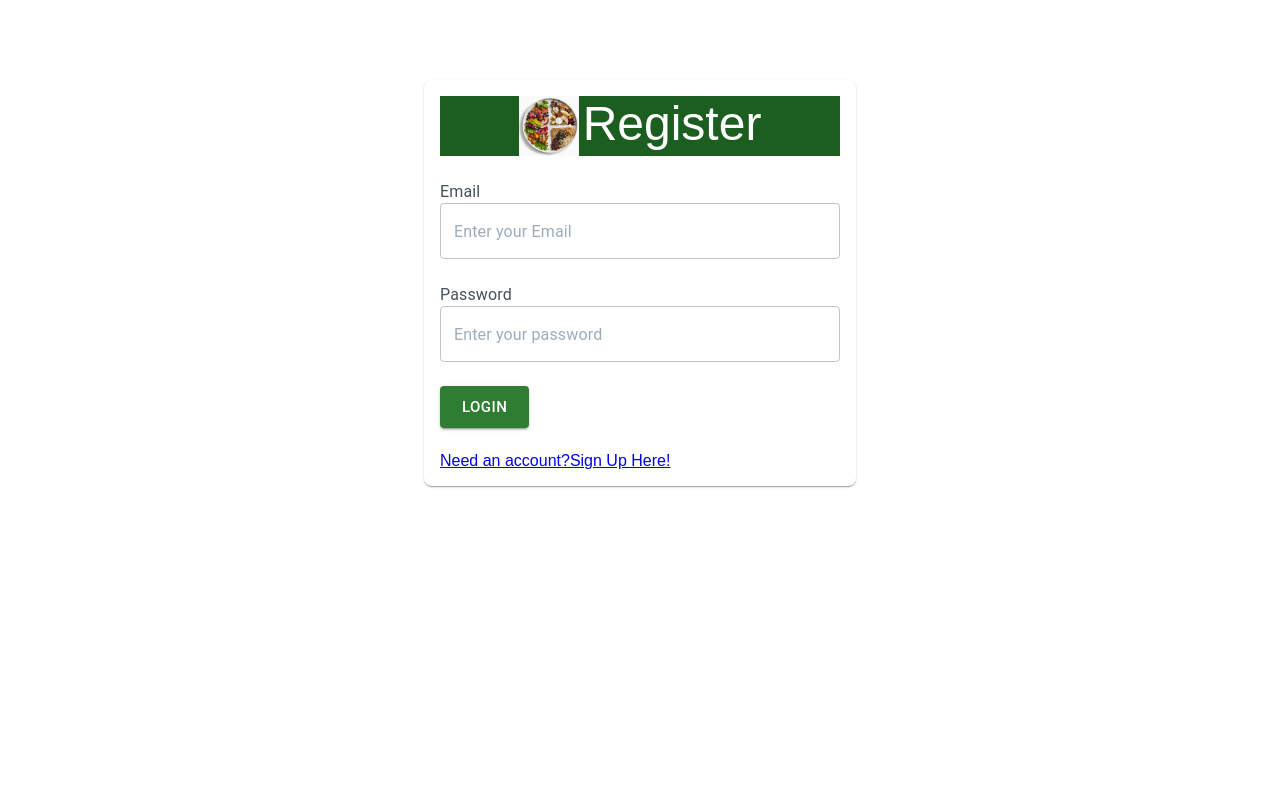
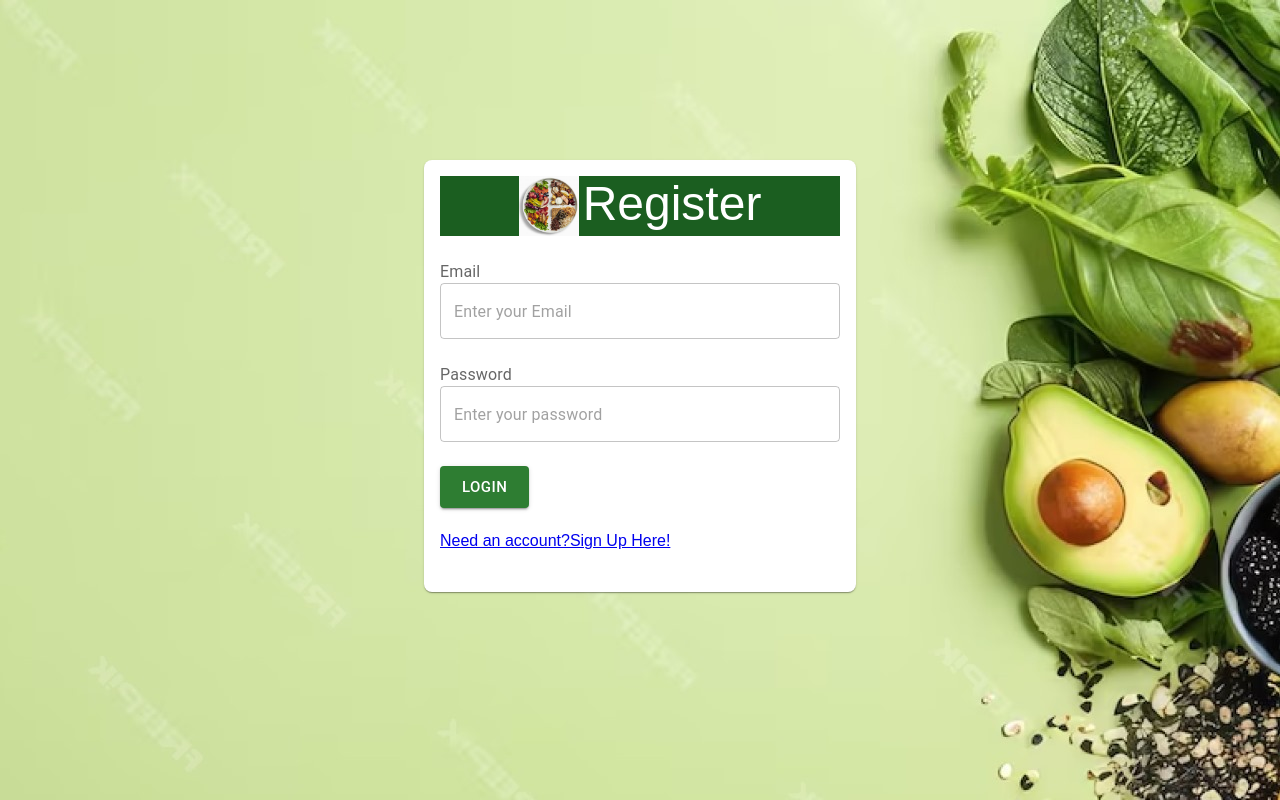
Before and after one commit to praveenakan08/Nutritional-Assessment-Application, a React (Create React App) app in the folder client/: page /login in a window 1280 px wide. Built offline with nearby package versions, Linux system fonts and the light colour scheme.

Commit message:
feat:added ML model and included bg img for register & Login

```diff
--- a/client/src/App.css
+++ b/client/src/App.css
@@ -1,6 +1,12 @@
 .root{
   padding: 16px 16px 16px 16px;
+  padding: 16px 16px 16px 16px;
 }
+.register-page {
+  background-image: url('../public/bg.jpeg');
+  width:100%;
+}
+
 #label{
 padding-bottom: 2px;
 }
--- a/client/src/App.tsx
+++ b/client/src/App.tsx
@@ -1,17 +1,13 @@
 import React from "react";
-import "./App.css";
-import { Container } from "@mui/material";
 import { Route, Routes } from "react-router-dom";
 import Login from "./pages/Login";
 import Register from "./pages/Register";
 import Dashboard from "./pages/Dashboard";
 import UploadImage from "./pages/UploadImage";
-
-// import Logo from "../public/nutrifit-logo.jpg";
+import "./App.css";
 
 const App = (): JSX.Element => {
   return (
-    <Container>
     <Routes>
       <Route path="/" element={<Register />} />
       <Route path="/register" element={<Register />} />
@@ -19,7 +15,6 @@ const App = (): JSX.Element => {
       <Route path="/login" element={<Login />} />
       <Route path="/upload" element={<UploadImage />} />
     </Routes>
-    </Container>
   );
 };
 
--- a/client/src/index.css
+++ b/client/src/index.css
@@ -5,10 +5,8 @@ body {
   -moz-osx-font-smoothing: grayscale;
   align-content: center;
   justify-content: center;
-  display: flex;
-  /* background-image: url('.././assets/nutrifit-logo.jpg'); */
+  /* display: flex; */
 }
-
 code {
   font-family: sans-serif;
 }
--- a/client/src/pages/Login.tsx
+++ b/client/src/pages/Login.tsx
@@ -1,34 +1,16 @@
-import React, { useEffect, useState } from "react";
+import React, { useState } from "react";
 import {
   TextField,
   Grid,
   Typography,
   Button,
   Box,
-  ThemeProvider,
-  createTheme,
   FormLabel,
   CircularProgress,
 } from "@mui/material";
 import { Link, useNavigate } from "react-router-dom";
 import { useForm } from "react-hook-form";
 import axios from "axios";
-// import Logo from "../public/nutrifit-logo.jpg";
-
-const theme = createTheme({
-  palette: {
-    background: {
-      paper: "#fff",
-    },
-    text: {
-      primary: "#173A5E",
-      secondary: "#46505A",
-    },
-    action: {
-      active: "#001E3C",
-    },
-  },
-});
 
 const Login = (): JSX.Element => {
   const history = useNavigate();
@@ -67,21 +49,16 @@ const Login = (): JSX.Element => {
       });
   };
   return (
-    <ThemeProvider theme={theme}>
-      {loader && (
-        <Box
-          sx={{
-            bgcolor: "background.paper",
-            p: 2,
-            marginTop: 40,
-            display: "flex",
-            alignItems: "center",
-            width: 600,
-          }}
-        >
-          <CircularProgress color="success" />
-        </Box>
-      )}
+    <div
+      className="register-page"
+      style={{
+        width: "100%",
+        height: "800px",
+        display: "flex",
+        justifyContent: "center",
+      }}
+    >
+      {loader && <CircularProgress color="success" />}
       {!loader && (
         <Box
           sx={{
@@ -89,9 +66,10 @@ const Login = (): JSX.Element => {
             boxShadow: 1,
             borderRadius: 2,
             p: 2,
-            marginTop: 10,
+            marginTop: 20,
             justifyItems: "center",
             width: 400,
+            height: 400,
           }}
         >
           <form onSubmit={handleSubmit(onSubmit)}>
@@ -156,7 +134,7 @@ const Login = (): JSX.Element => {
           </form>
         </Box>
       )}
-    </ThemeProvider>
+    </div>
   );
 };
 
--- a/client/src/pages/Register.tsx
+++ b/client/src/pages/Register.tsx
@@ -5,8 +5,6 @@ import {
   Typography,
   Button,
   Box,
-  ThemeProvider,
-  createTheme,
   FormLabel,
   RadioGroup,
   Radio,
@@ -15,22 +13,6 @@ import {
 import { Link, useNavigate } from "react-router-dom";
 import { useForm } from "react-hook-form";
 import axios from "axios";
-// import Logo from "../public/nutrifit-logo.jpg";
-
-const theme = createTheme({
-  palette: {
-    background: {
-      paper: "#fff",
-    },
-    text: {
-      primary: "#173A5E",
-      secondary: "#46505A",
-    },
-    action: {
-      active: "#001E3C",
-    },
-  },
-});
 
 const Register = (): JSX.Element => {
   const history = useNavigate();
@@ -41,7 +23,7 @@ const Register = (): JSX.Element => {
   const [height, setHeight] = useState<string>("");
   const [bmi, setBmi] = useState<string>("");
   const [password, setPassword] = useState<string>("");
-  //const [showDialog, setShowDialog] = useState<boolean>(false);
+
   const {
     register,
     handleSubmit,
@@ -76,14 +58,18 @@ const Register = (): JSX.Element => {
       });
   };
   return (
-    <ThemeProvider theme={theme}>
+    <div
+      className="register-page"
+      style={{ width: "100%", display: "flex", justifyContent: "center" }}
+    >
       <Box
         sx={{
           bgcolor: "background.paper",
           boxShadow: 1,
           borderRadius: 2,
           p: 2,
-          marginTop: 10,
+          marginTop: 2,
+          marginBottom: 2,
           justifyItems: "center",
           width: 500,
         }}
@@ -216,7 +202,7 @@ const Register = (): JSX.Element => {
           </Grid>
         </form>
       </Box>
-    </ThemeProvider>
+    </div>
   );
 };
 
--- a/client/src/pages/UploadImage.tsx
+++ b/client/src/pages/UploadImage.tsx
@@ -5,17 +5,27 @@ import axios from "axios";
 
 const UploadImage = (): JSX.Element => {
   const [image, setImage] = useState([]);
+
   const onDrop = useCallback((acceptedFiles: any[], rejectedFiles: any) => {
-    acceptedFiles.forEach((file: any) => {
+    acceptedFiles.forEach((file: File) => {
       setImage((prevState) => [...prevState, file] as any);
       console.log("Image", file);
     });
   }, []);
   const imageStyle = { width: "500px", height: "500px" };
 
-  const AnalyzeImage = () => {
-    axios.post("/api/analyze", { image });
-  };
+  const AnalyzeImage = useCallback(() => {
+    console.log("Image***", image);
+    axios
+      .post("http://localhost:3001/api/analyze", { ...image })
+      .then((res) => {
+        console.log("Response", res);
+      })
+      .catch((err: any) => {
+        console.log("Error", err);
+      });
+  }, [image]);
+
   return (
     <div>
       {image.length > 0 ? (
```
Also changed, not shown: client/public/bg.jpeg (added), client/public/manifest.json. Lines whose indentation alone changed are shown as unchanged.
